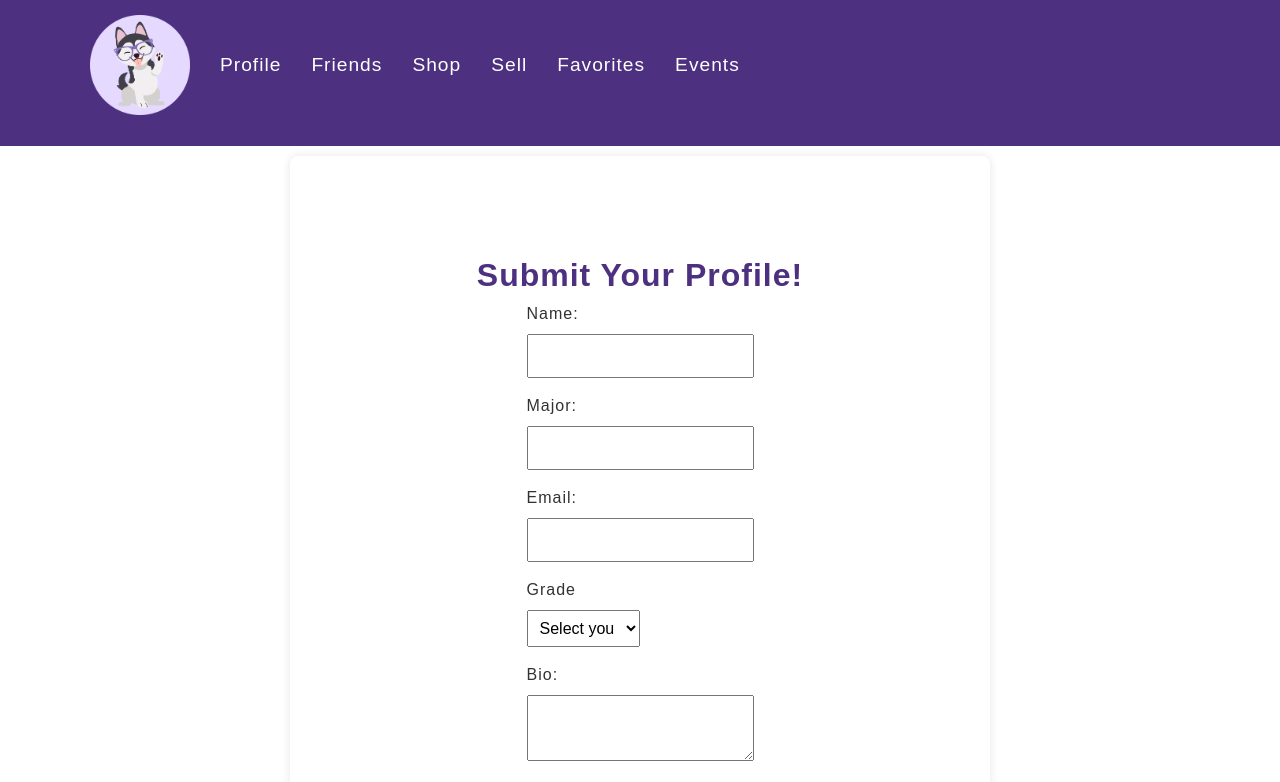
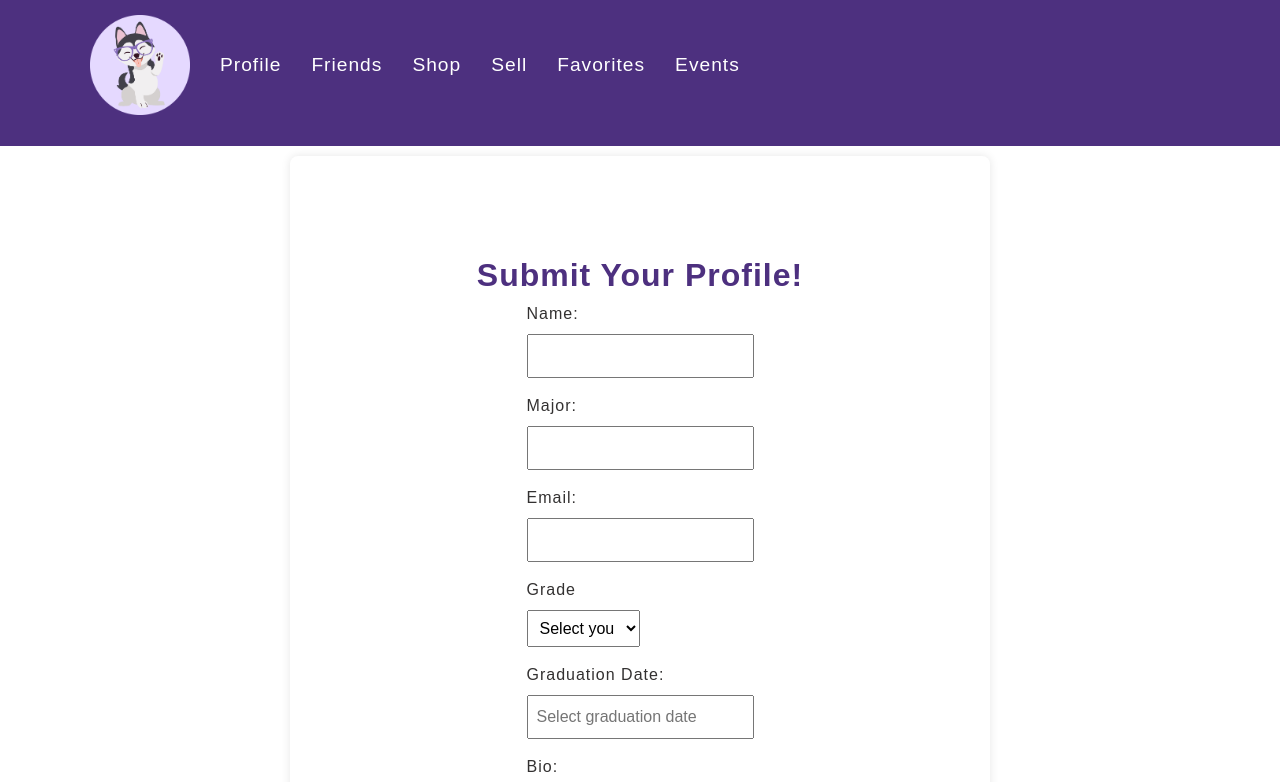
Before and after one commit to devanshidesai25/uwstudybuddy, a React (Create React App) app: page /profile in a window 1280 px wide. Shown: the top 782 px of the page. Built offline with nearby package versions, Linux system fonts and the light colour scheme.

Commit message:
fixed profile

```diff
--- a/src/Profile.js
+++ b/src/Profile.js
@@ -3,6 +3,8 @@ import Header from './Header';
 import Footer from './Footer';
 import { getDatabase, ref, push } from 'firebase/database';
 import { useNavigate } from 'react-router-dom';
+import DatePicker from 'react-datepicker';
+import 'react-datepicker/dist/react-datepicker.css';
 
 function ProfileForm() {
   const database = getDatabase();
@@ -13,7 +15,8 @@ function ProfileForm() {
     major: '',
     grade: '',
     email: '',
-    bio: ''
+    bio: '',
+    graduationDate: null
   });
 
   const handleChange = (event) => {
@@ -24,11 +27,20 @@ function ProfileForm() {
     }));
   };
 
+  const handleGraduationDateChange = (date) => {
+    setFormData({
+      ...formData,
+      graduationDate: date
+    });
+  };
+
   const handleSubmit = async (e) => {
     e.preventDefault();
 
     try {
       const newData = { ...formData };
+      // Convert graduation date to ISO string format before saving
+      newData.graduationDate = formData.graduationDate ? formData.graduationDate.toISOString() : null;
       push(ref(database, 'profileData'), newData)
         .then(() => {
           alert('Profile saved successfully!');
@@ -37,9 +49,9 @@ function ProfileForm() {
             major: '',
             grade: '',
             email: '',
-            bio: ''
+            bio: '',
+            graduationDate: null
           });
-          navigate('/friends');
         })
         .catch((error) => {
           console.error('Error saving profile:', error);
@@ -49,6 +61,7 @@ function ProfileForm() {
       console.error('Error:', error);
       alert('An error occurred. Please try again later.');
     }
+    navigate('/friends');
   };
 
   return (
@@ -80,6 +93,16 @@ function ProfileForm() {
             </select>
           </div>
           <div>
+            <label>Graduation Date:</label>
+            <DatePicker
+              selected={formData.graduationDate}
+              onChange={handleGraduationDateChange}
+              dateFormat="MM/dd/yy"
+              placeholderText="Select graduation date"
+              required
+            />
+          </div>
+          <div>
             <label>Bio:</label>
             <textarea name="bio" value={formData.bio} onChange={handleChange}></textarea>
           </div>
```
